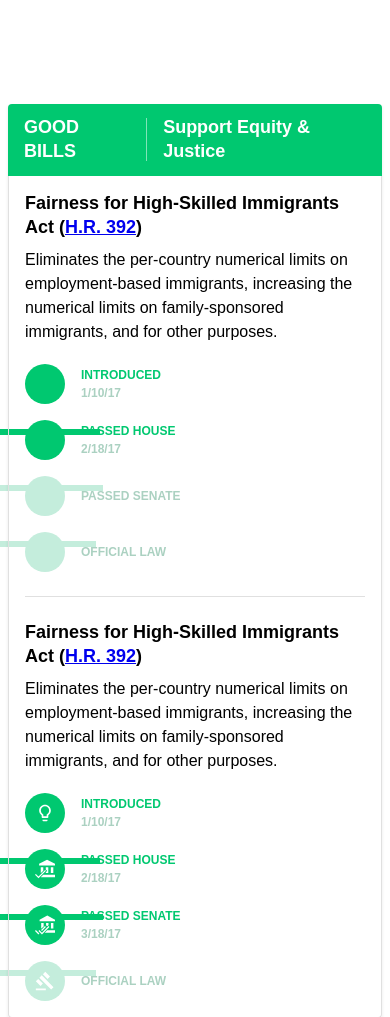
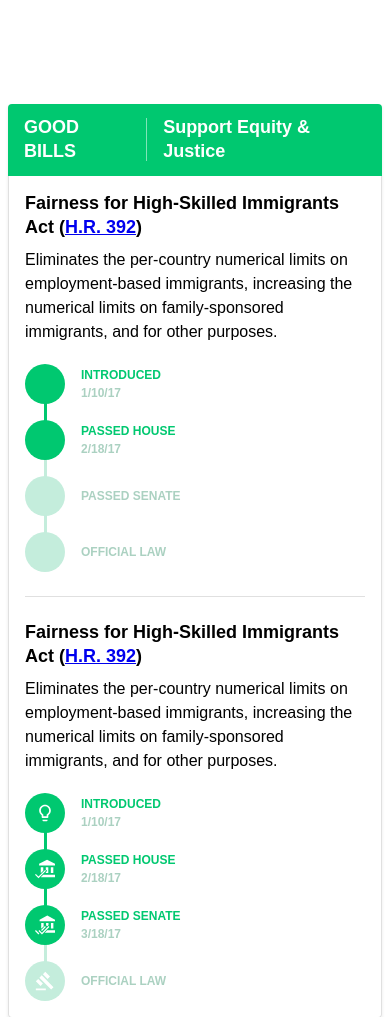
Before and after one commit to StayWokeOrg/bill-tracker-frontend, a website: page dist/index.html in a window 390 px wide. Shown: the top 1017 px of the page. Drawn offline with Linux system fonts and the light colour scheme.

Commit message:
implements different approach for progress bar rail for mobile

```diff
--- a/src/css/main.css
+++ b/src/css/main.css
@@ -223,17 +223,26 @@ $breakpoint-xl: 1200px;
     flex-direction: column;
     padding-bottom: calc($progress-horizontal-step-diameter / 2 - $progress-horizontal-step-diameter / 2);
   }
+}
 
-  &:not(:first-child)::before {
-    content: '';
-    position: absolute;
+.progress-step:not(:first-child)::before {
+  content: '';
+  position: absolute;
+  z-index: -10;
+  background-color: $theme-positive-green-inactive;
+  width: $progress-bar-thickness;
+  height: 100%;
+  top: -50%;
+  left: calc($progress-vertical-step-diameter / 2);
+  margin-left: -calc($progress-bar-thickness / 2);
+
+  @media (min-width: $breakpoint-sm) {
     width: 100%;
     height: $progress-bar-thickness-lg;
     left: -50%;
+    top: auto;
     bottom: calc($progress-horizontal-step-diameter / 2);
     margin-bottom: -calc($progress-bar-thickness-lg / 2);
-    z-index: -10;
-    background-color: $theme-positive-green-inactive;
   }
 }
 
```
Also changed, not shown: dist/rm-bill-tracker.css.
